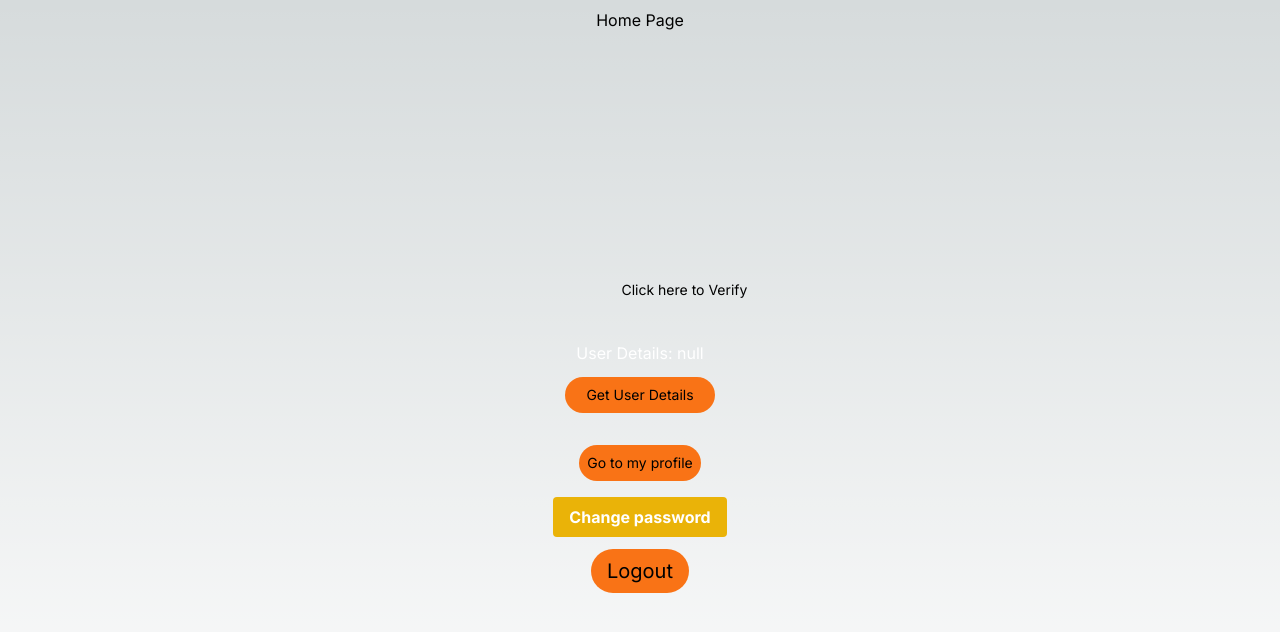
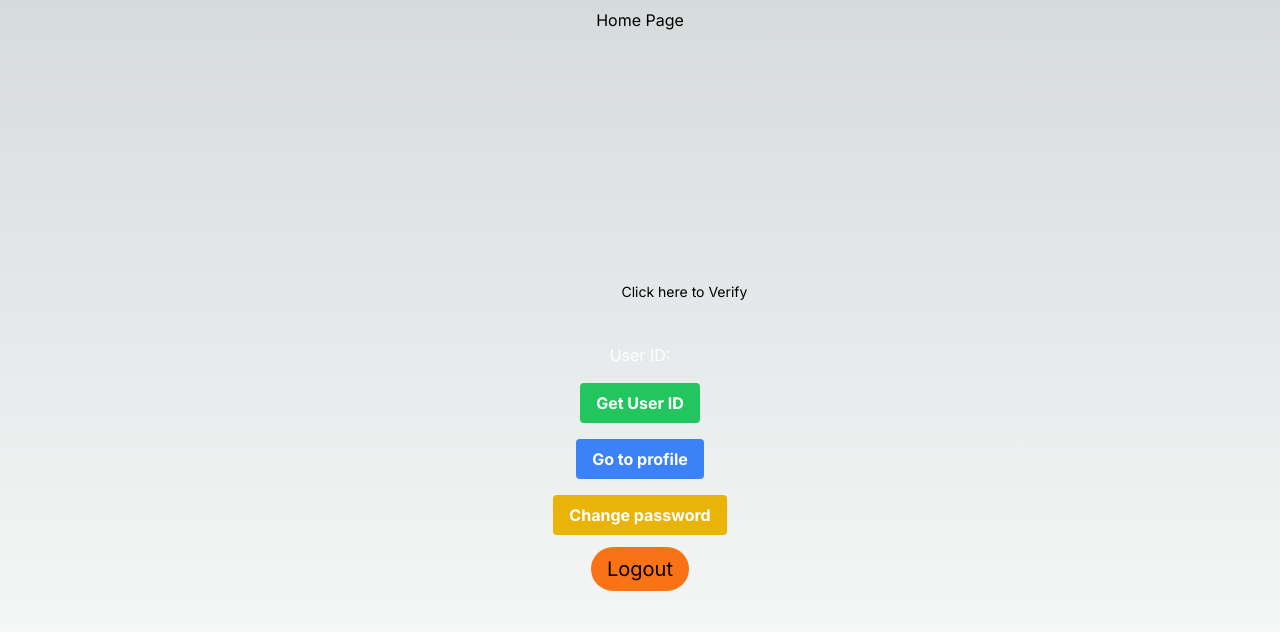
Before and after one commit to SDAR30/AuthGuardian, a Next.js app: page /profile in a window 1280 px wide. Shown: the top 632 px of the page. Built offline with nearby package versions, Linux system fonts and the light colour scheme.

Commit message:
fixed button styling in profile page

```diff
--- a/src/app/profile/page.tsx
+++ b/src/app/profile/page.tsx
@@ -44,7 +44,7 @@ export default function ProfilePage() {
             if (response.data.success) {
                 toast.success("Redirecting....")
             }
-            const userId = response.data.user._id;
+            const userId = response.data.data._id;
 
             router.push(`/profile/${userId}`)
 
@@ -56,7 +56,7 @@ export default function ProfilePage() {
     const getUser = async () => {
         try {
             const response: any = await fetchUser();
-            const userId = response.data.user._id;
+            const userId = response.data.data._id;
 
             setData(userId)
 
@@ -68,8 +68,8 @@ export default function ProfilePage() {
     const handleVerify = async () => {
         try {
             const response: any = await fetchUser();
-            setVerified(response.data.user.isVerified);
-            const { email, _id } = await response.data.user;
+            setVerified(response.data.data.isVerified);
+            const { email, _id } = await response.data.data;
             const emailType = "VERIFY";
             const userID = _id;
             toast.loading('verifying email...')
@@ -123,13 +123,13 @@ export default function ProfilePage() {
                 }</p>
                 <hr />
                 <div className='mt-10 flex flex-col text-white justify-center items-center'>
-                    <p className='text'>User Details: {data ? `${data}` : "null"}</p>
-                    <button disabled={data ? true : false} className=' disabled:opacity-50 text-sm w-[150px] mt-3 bg-orange-500 text-black rounded-full px-4 py-2' onClick={getUser}>Get User Details</button>
+                    <p className='text'>User ID: {data ? `${data}` : ""}</p>
+                    <button disabled={data ? true : false} className='bg-green-500 mt-4 hover:bg-green-700 text-white font-bold py-2 px-4 rounded' onClick={getUser}>Get User ID</button>
                 </div>
 
-                <div className='mt-5'>
-                    <button onClick={userProfile} className='text-sm mt-3 bg-orange-500 text-black rounded-full px-2 py-2'>Go to my profile</button>
-                </div>
+                <button className="bg-blue-500 mt-4 hover:bg-blue-700 text-white font-bold py-2 px-4 rounded" onClick={userProfile} >
+                    Go to profile
+                </button>
 
                 <h2 className="bg-yellow-500 mt-4 hover:bg-yellow-700 text-white font-bold py-2 px-4 rounded">
                     <Link href="/resetpassword">Change password</Link></h2>
```
